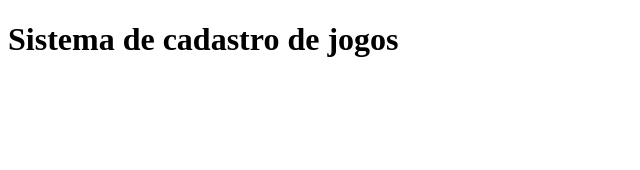
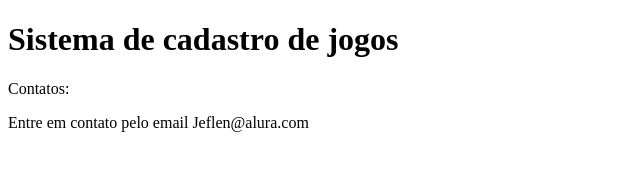
Before and after one commit to JeflenGomes/sistema-de-cadastro, a plain HTML site: page index.html in a window 1280 px wide. Shown: the whole page, without its empty margins (0-640 px from the left). Drawn offline with Linux system fonts and the light colour scheme.

Commit message:
adicionando o email de contato

```diff
--- a/index.html
+++ b/index.html
@@ -7,6 +7,8 @@
 </head>
 <body>
    <h1>Sistema de cadastro de jogos</h1>
+   <h>Contatos:</h>
+   <p>Entre em contato pelo email Jeflen@alura.com</p>
    <script src="app.js"></script>
 </body>
 </html>
```
